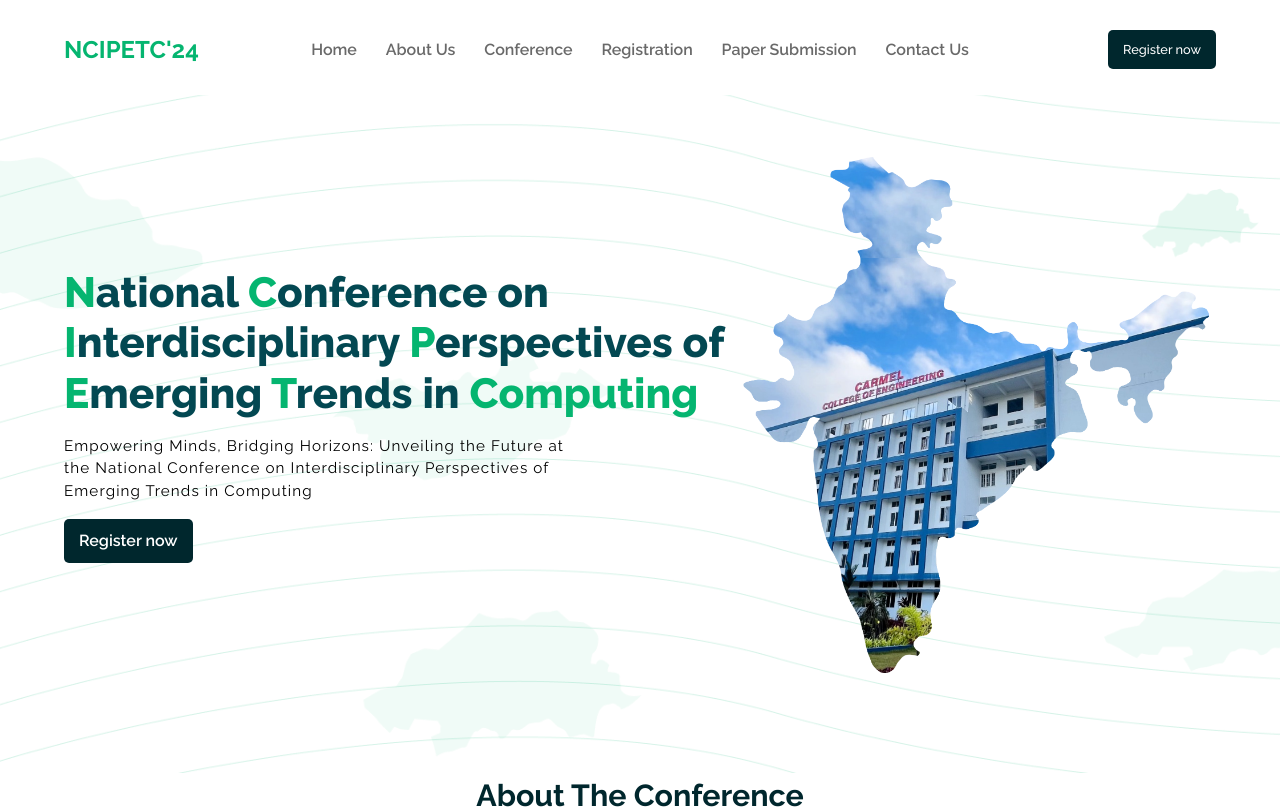
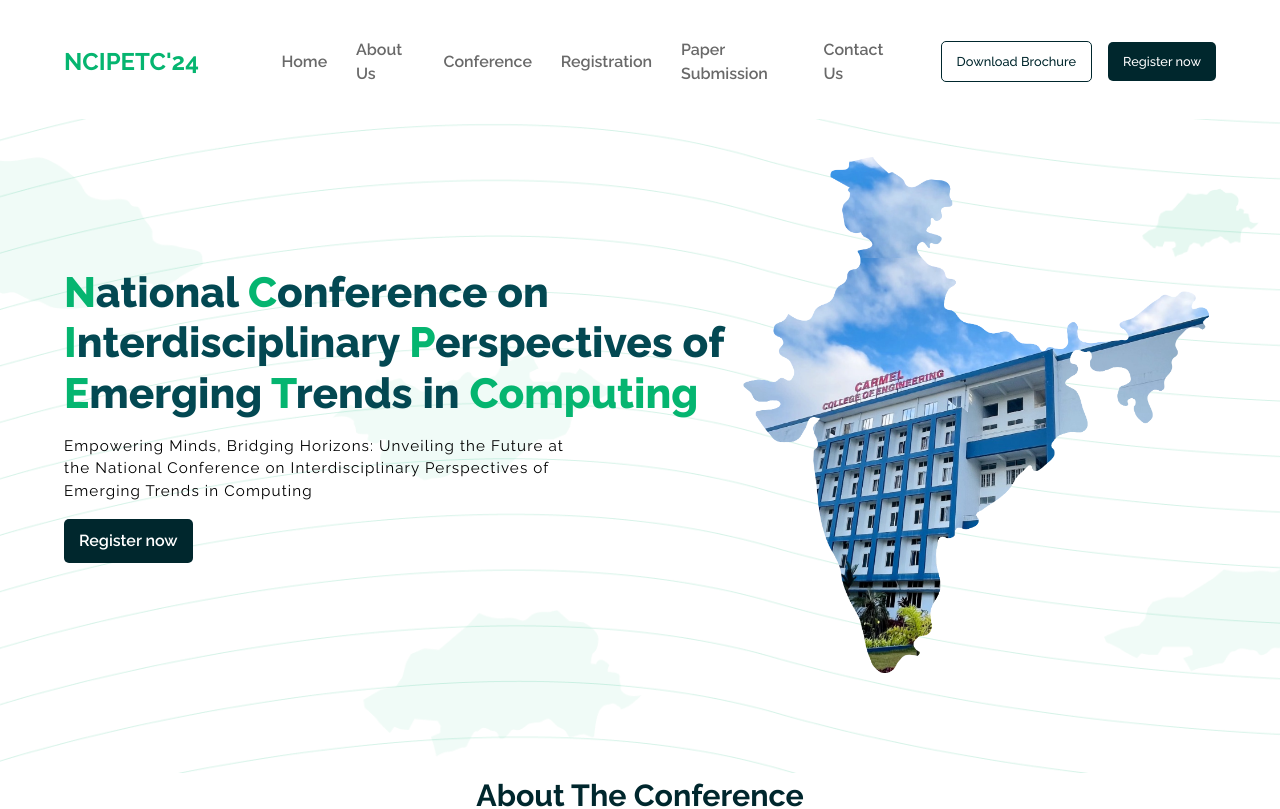
Before and after one commit to AbhishekNSanthosh/ncipetc24, a Next.js app: page / in a window 1280 px wide. Shown: the top 809 px of the page. Built offline with nearby package versions, Linux system fonts and the light colour scheme.

Commit message:
refactor:download button added

```diff
--- a/src/styles/scss/navbar.module.scss
+++ b/src/styles/scss/navbar.module.scss
@@ -62,7 +62,7 @@
 }
 
 .center {
-    flex: 8;
+    flex: 6;
     display: flex;
     justify-content: center;
     align-items: center;
@@ -76,9 +76,10 @@
 }
 
 .right {
-    flex: 2;
+    flex: 3;
     display: flex;
     align-items: center;
+    gap: 1rem;
     justify-content: flex-end;
 }
 
@@ -151,6 +152,18 @@
     font-size: $font-size-esm;
     font-weight: 500;
     color: #fff;
+    cursor: pointer;
+}
+
+.download{
+    padding: 10px 15px;
+    background-color: $white;
+    border-radius: 5px;
+    border: 1px solid $secondary;
+    outline: none;
+    font-size: $font-size-esm;
+    font-weight: 500;
+    color: $secondary;
     cursor: pointer;
 }
 
--- a/src/widgets/Navbar/view.jsx
+++ b/src/widgets/Navbar/view.jsx
@@ -63,6 +63,11 @@ export default function Navbar() {
                         ))}
                     </div>
                     <div className={styles.right}>
+                    <button className={styles.download} onClick={() => {
+                            toast.success('Registration starts soon !!!', {
+                                duration: 3000
+                            })
+                        }}>Download Brochure</button>
                         <button className={styles.registerBtn} onClick={() => {
                             toast.success('Registration starts soon !!!', {
                                 duration: 3000
```
